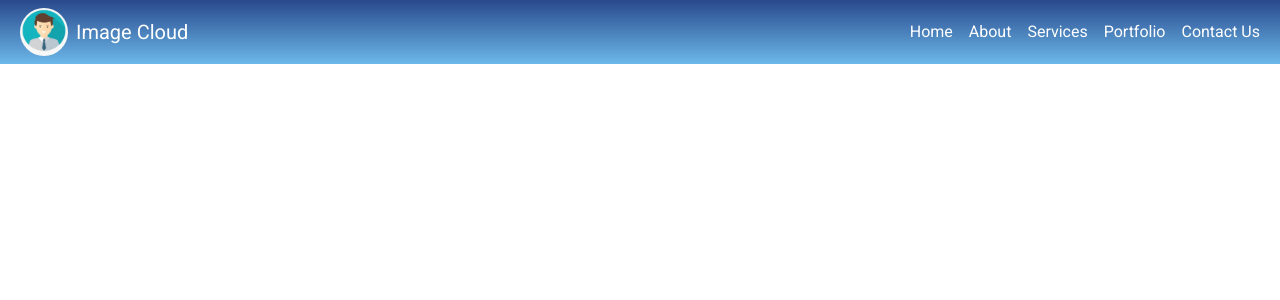
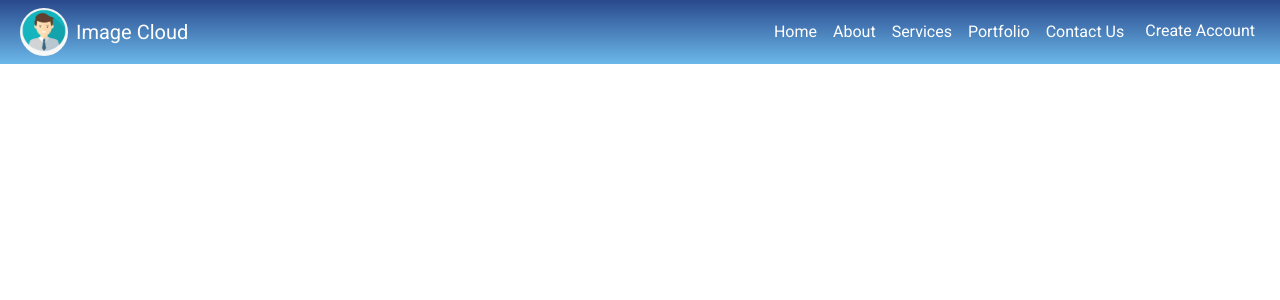
Before and after one commit to Haris-Mohanty/ImageCloud, a PHP site: page / in a window 1280 px wide. Shown: the top 300 px of the page. Run offline with PHP 8.4, Linux system fonts and the light colour scheme; some libraries are stand-ins or nearby versions; some web fonts are replaced.

Commit message:
ImageCloud :- Nav bar - Add create account button.

```diff
--- a/index.html
+++ b/index.html
@@ -70,6 +70,9 @@
                     <li class="nav-item">
                         <a href="#" class="nav-link">Contact Us</a>
                     </li>
+                    <li class="nav-item">
+                        <a href="#" class="btn">Create Account</a>
+                    </li>
                 </ul>
             </div>
         </div>
```
Also changed, not shown: css/style.css (line endings or trailing spaces).
